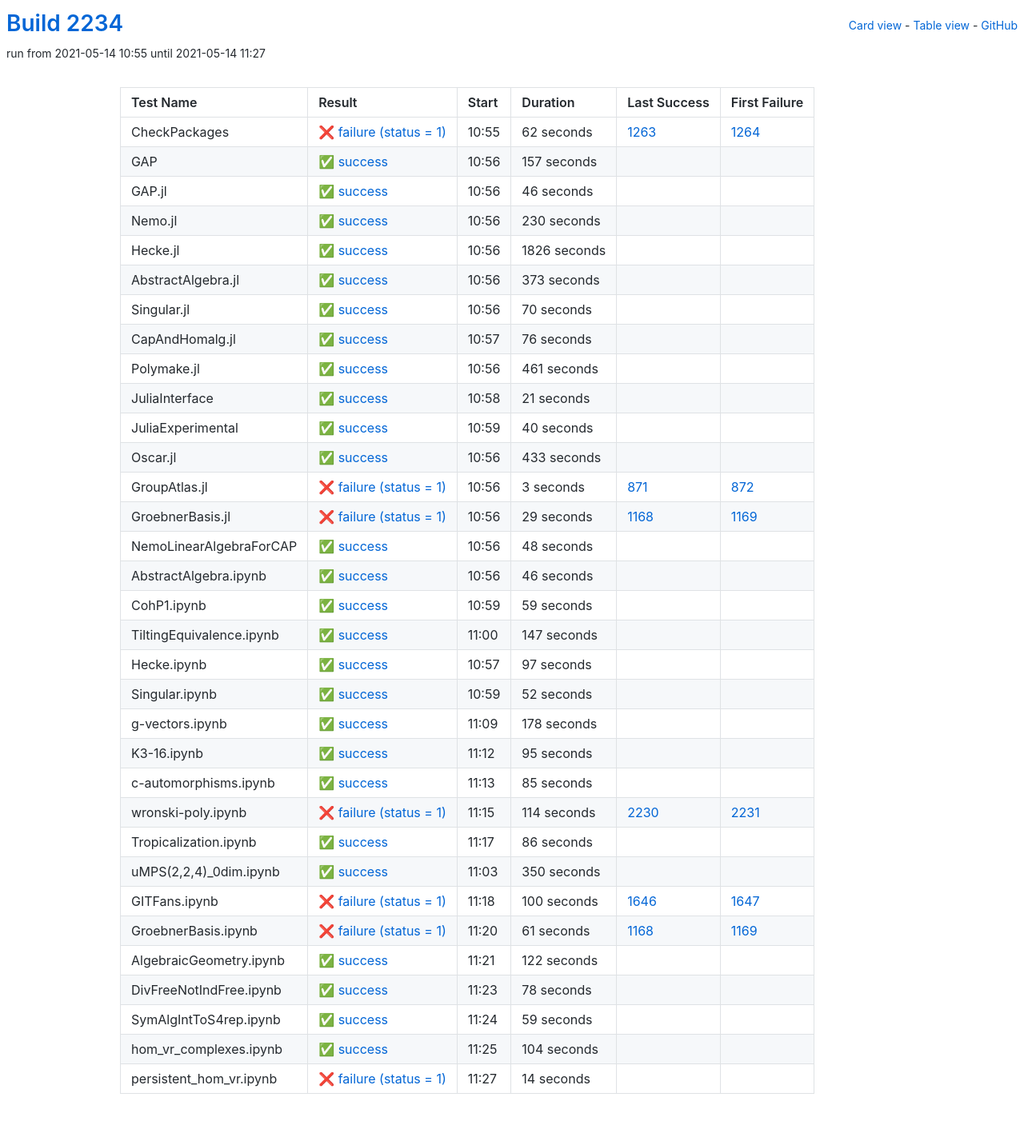
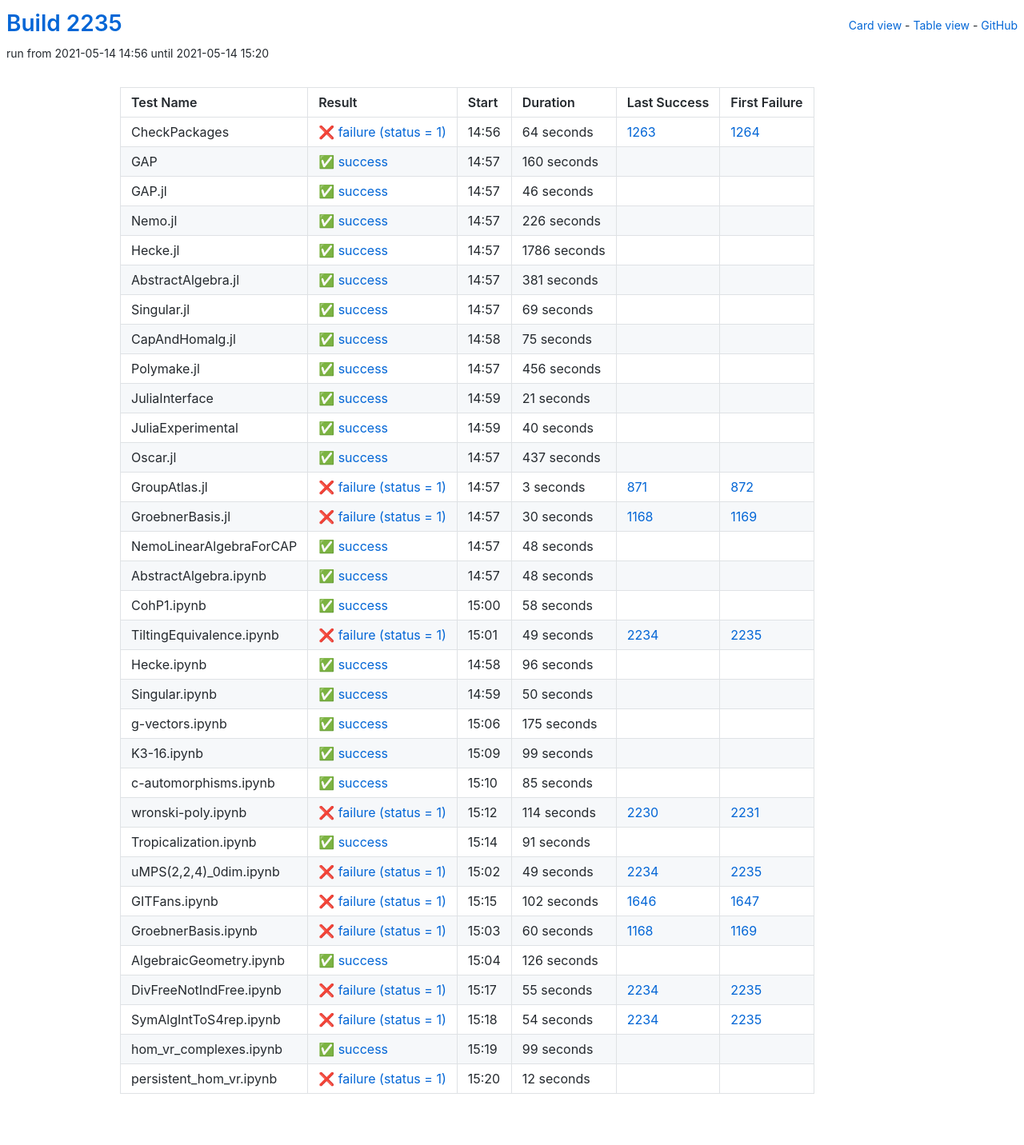
Before and after one commit to oscar-system/oscar-ci-status-stable, a Jekyll site: the page built from table.html, in a window 1280 px wide. Shown: the whole page at 80% size. Built offline with Jekyll 4.4.1, drawn with Linux system fonts in a browser that asks for light colours.

Commit message:
Build #2235

```diff
--- a/_data/ci.yml
+++ b/_data/ci.yml
@@ -1,6 +1,6 @@
 ---
-build: 2234
-build_url: https://oscarci.mathematik.uni-kl.de/job/oscar-stable/2234/
+build: 2235
+build_url: https://oscarci.mathematik.uni-kl.de/job/oscar-stable/2235/
 job: oscar-stable
 organization: oscar-system
 repo: oscar-ci-status-stable
@@ -8,32 +8,32 @@ repourl: https://github.com/oscar-system/oscar-ci-status-stable
 tests:
 - name: CheckPackages
   id: checkpackages
-  log: https://oscarci.mathematik.uni-kl.de/job/oscar-stable/2234/artifact/logs/build-2234/CheckPackages.log
-  start: 2021-05-14 10:55
+  log: https://oscarci.mathematik.uni-kl.de/job/oscar-stable/2235/artifact/logs/build-2235/CheckPackages.log
+  start: 2021-05-14 14:56
   success: false
   exitcode: 1
   status: failure
-  duration: 62
+  duration: 64
   last_success: 1263
   last_success_url: https://oscarci.mathematik.uni-kl.de/job/oscar-stable/1263/
   first_failure: 1264
   first_failure_url: https://oscarci.mathematik.uni-kl.de/job/oscar-stable/1264/
 - name: GAP
   id: gap
-  log: https://oscarci.mathematik.uni-kl.de/job/oscar-stable/2234/artifact/logs/build-2234/GAP.log
-  start: 2021-05-14 10:56
+  log: https://oscarci.mathematik.uni-kl.de/job/oscar-stable/2235/artifact/logs/build-2235/GAP.log
+  start: 2021-05-14 14:57
   success: true
   exitcode: 0
   status: success
-  duration: 157
+  duration: 160
   last_success: false
   last_success_url:
   first_failure: false
   first_failure_url:
 - name: GAP.jl
   id: gap-jl
-  log: https://oscarci.mathematik.uni-kl.de/job/oscar-stable/2234/artifact/logs/build-2234/GAP.jl.log
-  start: 2021-05-14 10:56
+  log: https://oscarci.mathematik.uni-kl.de/job/oscar-stable/2235/artifact/logs/build-2235/GAP.jl.log
+  start: 2021-05-14 14:57
   success: true
   exitcode: 0
   status: success
@@ -44,80 +44,80 @@ tests:
   first_failure_url:
 - name: Nemo.jl
   id: nemo-jl
-  log: https://oscarci.mathematik.uni-kl.de/job/oscar-stable/2234/artifact/logs/build-2234/Nemo.jl.log
-  start: 2021-05-14 10:56
+  log: https://oscarci.mathematik.uni-kl.de/job/oscar-stable/2235/artifact/logs/build-2235/Nemo.jl.log
+  start: 2021-05-14 14:57
   success: true
   exitcode: 0
   status: success
-  duration: 230
+  duration: 226
   last_success: false
   last_success_url:
   first_failure: false
   first_failure_url:
 - name: Hecke.jl
   id: hecke-jl
-  log: https://oscarci.mathematik.uni-kl.de/job/oscar-stable/2234/artifact/logs/build-2234/Hecke.jl.log
-  start: 2021-05-14 10:56
+  log: https://oscarci.mathematik.uni-kl.de/job/oscar-stable/2235/artifact/logs/build-2235/Hecke.jl.log
+  start: 2021-05-14 14:57
   success: true
   exitcode: 0
   status: success
-  duration: 1826
+  duration: 1786
   last_success: false
   last_success_url:
   first_failure: false
   first_failure_url:
 - name: AbstractAlgebra.jl
   id: abstractalgebra-jl
-  log: https://oscarci.mathematik.uni-kl.de/job/oscar-stable/2234/artifact/logs/build-2234/AbstractAlgebra.jl.log
-  start: 2021-05-14 10:56
+  log: https://oscarci.mathematik.uni-kl.de/job/oscar-stable/2235/artifact/logs/build-2235/AbstractAlgebra.jl.log
+  start: 2021-05-14 14:57
   success: true
   exitcode: 0
   status: success
-  duration: 373
+  duration: 381
   last_success: false
   last_success_url:
   first_failure: false
   first_failure_url:
 - name: Singular.jl
   id: singular-jl
-  log: https://oscarci.mathematik.uni-kl.de/job/oscar-stable/2234/artifact/logs/build-2234/Singular.jl.log
-  start: 2021-05-14 10:56
+  log: https://oscarci.mathematik.uni-kl.de/job/oscar-stable/2235/artifact/logs/build-2235/Singular.jl.log
+  start: 2021-05-14 14:57
   success: true
   exitcode: 0
   status: success
-  duration: 70
+  duration: 69
   last_success: false
   last_success_url:
   first_failure: false
   first_failure_url:
 - name: CapAndHomalg.jl
   id: capandhomalg-jl
-  log: https://oscarci.mathematik.uni-kl.de/job/oscar-stable/2234/artifact/logs/build-2234/CapAndHomalg.jl.log
-  start: 2021-05-14 10:57
+  log: https://oscarci.mathematik.uni-kl.de/job/oscar-stable/2235/artifact/logs/build-2235/CapAndHomalg.jl.log
+  start: 2021-05-14 14:58
   success: true
   exitcode: 0
   status: success
-  duration: 76
+  duration: 75
   last_success: false
   last_success_url:
   first_failure: false
   first_failure_url:
 - name: Polymake.jl
   id: polymake-jl
-  log: https://oscarci.mathematik.uni-kl.de/job/oscar-stable/2234/artifact/logs/build-2234/Polymake.jl.log
-  start: 2021-05-14 10:56
+  log: https://oscarci.mathematik.uni-kl.de/job/oscar-stable/2235/artifact/logs/build-2235/Polymake.jl.log
+  start: 2021-05-14 14:57
   success: true
   exitcode: 0
   status: success
-  duration: 461
+  duration: 456
   last_success: false
   last_success_url:
   first_failure: false
   first_failure_url:
 - name: JuliaInterface
   id: juliainterface
-  log: https://oscarci.mathematik.uni-kl.de/job/oscar-stable/2234/artifact/logs/build-2234/JuliaInterface.log
-  start: 2021-05-14 10:58
+  log: https://oscarci.mathematik.uni-kl.de/job/oscar-stable/2235/artifact/logs/build-2235/JuliaInterface.log
+  start: 2021-05-14 14:59
   success: true
   exitcode: 0
   status: success
@@ -128,8 +128,8 @@ tests:
   first_failure_url:
 - name: JuliaExperimental
   id: juliaexperimental
-  log: https://oscarci.mathematik.uni-kl.de/job/oscar-stable/2234/artifact/logs/build-2234/JuliaExperimental.log
-  start: 2021-05-14 10:59
+  log: https://oscarci.mathematik.uni-kl.de/job/oscar-stable/2235/artifact/logs/build-2235/JuliaExperimental.log
+  start: 2021-05-14 14:59
   success: true
   exitcode: 0
   status: success
@@ -140,20 +140,20 @@ tests:
   first_failure_url:
 - name: Oscar.jl
   id: oscar-jl
-  log: https://oscarci.mathematik.uni-kl.de/job/oscar-stable/2234/artifact/logs/build-2234/Oscar.jl.log
-  start: 2021-05-14 10:56
+  log: https://oscarci.mathematik.uni-kl.de/job/oscar-stable/2235/artifact/logs/build-2235/Oscar.jl.log
+  start: 2021-05-14 14:57
   success: true
   exitcode: 0
   status: success
-  duration: 433
+  duration: 437
   last_success: false
   last_success_url:
   first_failure: false
   first_failure_url:
 - name: GroupAtlas.jl
   id: groupatlas-jl
-  log: https://oscarci.mathematik.uni-kl.de/job/oscar-stable/2234/artifact/logs/build-2234/GroupAtlas.jl.log
-  start: 2021-05-14 10:56
+  log: https://oscarci.mathematik.uni-kl.de/job/oscar-stable/2235/artifact/logs/build-2235/GroupAtlas.jl.log
+  start: 2021-05-14 14:57
   success: false
   exitcode: 1
   status: failure
@@ -164,20 +164,20 @@ tests:
   first_failure_url: https://oscarci.mathematik.uni-kl.de/job/oscar-stable/872/
 - name: GroebnerBasis.jl
   id: groebnerbasis-jl
-  log: https://oscarci.mathematik.uni-kl.de/job/oscar-stable/2234/artifact/logs/build-2234/GroebnerBasis.jl.log
-  start: 2021-05-14 10:56
+  log: https://oscarci.mathematik.uni-kl.de/job/oscar-stable/2235/artifact/logs/build-2235/GroebnerBasis.jl.log
+  start: 2021-05-14 14:57
   success: false
   exitcode: 1
   status: failure
-  duration: 29
+  duration: 30
   last_success: 1168
   last_success_url: https://oscarci.mathematik.uni-kl.de/job/oscar-stable/1168/
   first_failure: 1169
   first_failure_url: https://oscarci.mathematik.uni-kl.de/job/oscar-stable/1169/
 - name: NemoLinearAlgebraForCAP
   id: nemolinearalgebraforcap
-  log: https://oscarci.mathematik.uni-kl.de/job/oscar-stable/2234/artifact/logs/build-2234/NemoLinearAlgebraForCAP.log
-  start: 2021-05-14 10:56
+  log: https://oscarci.mathematik.uni-kl.de/job/oscar-stable/2235/artifact/logs/build-2235/NemoLinearAlgebraForCAP.log
+  start: 2021-05-14 14:57
   success: true
   exitcode: 0
   status: success
@@ -188,92 +188,92 @@ tests:
   first_failure_url:
 - name: AbstractAlgebra.ipynb
   id: abstractalgebra-ipynb
-  log: https://oscarci.mathematik.uni-kl.de/job/oscar-stable/2234/artifact/logs/build-2234/AbstractAlgebra.ipynb.log
-  start: 2021-05-14 10:56
+  log: https://oscarci.mathematik.uni-kl.de/job/oscar-stable/2235/artifact/logs/build-2235/AbstractAlgebra.ipynb.log
+  start: 2021-05-14 14:57
   success: true
   exitcode: 0
   status: success
-  duration: 46
+  duration: 48
   last_success: false
   last_success_url:
   first_failure: false
   first_failure_url:
 - name: CohP1.ipynb
   id: cohp1-ipynb
-  log: https://oscarci.mathematik.uni-kl.de/job/oscar-stable/2234/artifact/logs/build-2234/CohP1.ipynb.log
-  start: 2021-05-14 10:59
+  log: https://oscarci.mathematik.uni-kl.de/job/oscar-stable/2235/artifact/logs/build-2235/CohP1.ipynb.log
+  start: 2021-05-14 15:00
   success: true
   exitcode: 0
   status: success
-  duration: 59
+  duration: 58
   last_success: false
   last_success_url:
   first_failure: false
   first_failure_url:
 - name: TiltingEquivalence.ipynb
   id: tiltingequivalence-ipynb
-  log: https://oscarci.mathematik.uni-kl.de/job/oscar-stable/2234/artifact/logs/build-2234/TiltingEquivalence.ipynb.log
-  start: 2021-05-14 11:00
+  log: https://oscarci.mathematik.uni-kl.de/job/oscar-stable/2235/artifact/logs/build-2235/TiltingEquivalence.ipynb.log
+  start: 2021-05-14 15:01
+  success: false
+  exitcode: 1
+  status: failure
+  duration: 49
+  last_success: 2234
+  last_success_url: https://oscarci.mathematik.uni-kl.de/job/oscar-stable/2234/
+  first_failure: 2235
+  first_failure_url: https://oscarci.mathematik.uni-kl.de/job/oscar-stable/2235/
+- name: Hecke.ipynb
+  id: hecke-ipynb
+  log: https://oscarci.mathematik.uni-kl.de/job/oscar-stable/2235/artifact/logs/build-2235/Hecke.ipynb.log
+  start: 2021-05-14 14:58
   success: true
   exitcode: 0
   status: success
-  duration: 147
-  last_success: false
-  last_success_url:
-  first_failure: false
-  first_failure_url:
-- name: Hecke.ipynb
-  id: hecke-ipynb
-  log: https://oscarci.mathematik.uni-kl.de/job/oscar-stable/2234/artifact/logs/build-2234/Hecke.ipynb.log
-  start: 2021-05-14 10:57
-  success: true
-  exitcode: 0
-  status: success
-  duration: 97
+  duration: 96
   last_success: false
   last_success_url:
   first_failure: false
   first_failure_url:
 - name: Singular.ipynb
   id: singular-ipynb
-  log: https://oscarci.mathematik.uni-kl.de/job/oscar-stable/2234/artifact/logs/build-2234/Singular.ipynb.log
-  start: 2021-05-14 10:59
+  log: https://oscarci.mathematik.uni-kl.de/job/oscar-stable/2235/artifact/logs/build-2235/Singular.ipynb.log
+  start: 2021-05-14 14:59
   success: true
   exitcode: 0
   status: success
-  duration: 52
+  duration: 50
   last_success: false
   last_success_url:
   first_failure: false
   first_failure_url:
 - name: g-vectors.ipynb
   id: g-vectors-ipynb
-  log: https://oscarci.mathematik.uni-kl.de/job/oscar-stable/2234/artifact/logs/build-2234/g-vectors.ipynb.log
-  start: 2021-05-14 11:09
+  log: https://oscarci.mathematik.uni-kl.de/job/oscar-stable/2235/artifact/logs/build-2235/g-vectors.ipynb.log
+  start: 2021-05-14 15:06
   success: true
   exitcode: 0
   status: success
-  duration: 178
+  duration: 175
   last_success: false
   last_success_url:
   first_failure: false
   first_failure_url:
 - name: K3-16.ipynb
   id: k3-16-ipynb
-  log: https://oscarci.mathematik.uni-kl.de/job/oscar-stable/2234/artifact/logs/build-2234/K3-16.ipynb.log
-  start: 2021-05-14 11:12
+  log: https://oscarci.mathematik.uni-kl.de/job/oscar-stable/2235/artifact/logs/build-2235/K3-16.ipynb.log
+  start: 2021-05-14 15:09
   success: true
   exitcode: 0
   status: success
-  duration: 95
+  duration: 99
   last_success: false
   last_success_url:
   first_failure: false
   first_failure_url:
 - name: c-automorphisms.ipynb
   id: c-automorphisms-ipynb
-  log: https://oscarci.mathematik.uni-kl.de/job/oscar-stable/2234/artifact/logs/build-2234/c-automorphisms.ipynb.log
-  start: 2021-05-14 11:13
+  log: https://oscarci.mathematik.uni-kl.de/job/oscar-stable/2235/artifact/logs/build-2235/c-automorphisms.ipynb.log
+  start: 2021-05-14 15:10
   success: true
   exitcode: 0
   status: success
@@ -284,8 +284,8 @@ tests:
   first_failure_url:
 - name: wronski-poly.ipynb
   id: wronski-poly-ipynb
-  log: https://oscarci.mathematik.uni-kl.de/job/oscar-stable/2234/artifact/logs/build-2234/wronski-poly.ipynb.log
-  start: 2021-05-14 11:15
+  log: https://oscarci.mathematik.uni-kl.de/job/oscar-stable/2235/artifact/logs/build-2235/wronski-poly.ipynb.log
+  start: 2021-05-14 15:12
   success: false
   exitcode: 1
   status: failure
@@ -296,108 +296,108 @@ tests:
   first_failure_url: https://oscarci.mathematik.uni-kl.de/job/oscar-stable/2231/
 - name: Tropicalization.ipynb
   id: tropicalization-ipynb
-  log: https://oscarci.mathematik.uni-kl.de/job/oscar-stable/2234/artifact/logs/build-2234/Tropicalization.ipynb.log
-  start: 2021-05-14 11:17
+  log: https://oscarci.mathematik.uni-kl.de/job/oscar-stable/2235/artifact/logs/build-2235/Tropicalization.ipynb.log
+  start: 2021-05-14 15:14
   success: true
   exitcode: 0
   status: success
-  duration: 86
+  duration: 91
   last_success: false
   last_success_url:
   first_failure: false
   first_failure_url:
 - name: uMPS(2,2,4)_0dim.ipynb
   id: umps-2-2-4-0dim-ipynb
-  log: https://oscarci.mathematik.uni-kl.de/job/oscar-stable/2234/artifact/logs/build-2234/uMPS-2-2-4-_0dim.ipynb.log
-  start: 2021-05-14 11:03
-  success: true
-  exitcode: 0
-  status: success
-  duration: 350
-  last_success: false
-  last_success_url:
-  first_failure: false
-  first_failure_url:
-- name: GITFans.ipynb
-  id: gitfans-ipynb
-  log: https://oscarci.mathematik.uni-kl.de/job/oscar-stable/2234/artifact/logs/build-2234/GITFans.ipynb.log
-  start: 2021-05-14 11:18
+  log: https://oscarci.mathematik.uni-kl.de/job/oscar-stable/2235/artifact/logs/build-2235/uMPS-2-2-4-_0dim.ipynb.log
+  start: 2021-05-14 15:02
   success: false
   exitcode: 1
   status: failure
-  duration: 100
+  duration: 49
+  last_success: 2234
+  last_success_url: https://oscarci.mathematik.uni-kl.de/job/oscar-stable/2234/
+  first_failure: 2235
+  first_failure_url: https://oscarci.mathematik.uni-kl.de/job/oscar-stable/2235/
+- name: GITFans.ipynb
+  id: gitfans-ipynb
+  log: https://oscarci.mathematik.uni-kl.de/job/oscar-stable/2235/artifact/logs/build-2235/GITFans.ipynb.log
+  start: 2021-05-14 15:15
+  success: false
+  exitcode: 1
+  status: failure
+  duration: 102
   last_success: 1646
   last_success_url: https://oscarci.mathematik.uni-kl.de/job/oscar-stable/1646/
   first_failure: 1647
   first_failure_url: https://oscarci.mathematik.uni-kl.de/job/oscar-stable/1647/
 - name: GroebnerBasis.ipynb
   id: groebnerbasis-ipynb
-  log: https://oscarci.mathematik.uni-kl.de/job/oscar-stable/2234/artifact/logs/build-2234/GroebnerBasis.ipynb.log
-  start: 2021-05-14 11:20
+  log: https://oscarci.mathematik.uni-kl.de/job/oscar-stable/2235/artifact/logs/build-2235/GroebnerBasis.ipynb.log
+  start: 2021-05-14 15:03
   success: false
   exitcode: 1
   status: failure
-  duration: 61
+  duration: 60
   last_success: 1168
   last_success_url: https://oscarci.mathematik.uni-kl.de/job/oscar-stable/1168/
   first_failure: 1169
   first_failure_url: https://oscarci.mathematik.uni-kl.de/job/oscar-stable/1169/
 - name: AlgebraicGeometry.ipynb
   id: algebraicgeometry-ipynb
-  log: https://oscarci.mathematik.uni-kl.de/job/oscar-stable/2234/artifact/logs/build-2234/AlgebraicGeometry.ipynb.log
-  start: 2021-05-14 11:21
+  log: https://oscarci.mathematik.uni-kl.de/job/oscar-stable/2235/artifact/logs/build-2235/AlgebraicGeometry.ipynb.log
+  start: 2021-05-14 15:04
   success: true
   exitcode: 0
   status: success
-  duration: 122
+  duration: 126
   last_success: false
   last_success_url:
   first_failure: false
   first_failure_url:
 - name: DivFreeNotIndFree.ipynb
   id: divfreenotindfree-ipynb
-  log: https://oscarci.mathematik.uni-kl.de/job/oscar-stable/2234/artifact/logs/build-2234/DivFreeNotIndFree.ipynb.log
-  start: 2021-05-14 11:23
+  log: https://oscarci.mathematik.uni-kl.de/job/oscar-stable/2235/artifact/logs/build-2235/DivFreeNotIndFree.ipynb.log
+  start: 2021-05-14 15:17
+  success: false
+  exitcode: 1
+  status: failure
+  duration: 55
+  last_success: 2234
+  last_success_url: https://oscarci.mathematik.uni-kl.de/job/oscar-stable/2234/
+  first_failure: 2235
+  first_failure_url: https://oscarci.mathematik.uni-kl.de/job/oscar-stable/2235/
+- name: SymAlgIntToS4rep.ipynb
+  id: symalginttos4rep-ipynb
+  log: https://oscarci.mathematik.uni-kl.de/job/oscar-stable/2235/artifact/logs/build-2235/SymAlgIntToS4rep.ipynb.log
+  start: 2021-05-14 15:18
+  success: false
+  exitcode: 1
+  status: failure
+  duration: 54
+  last_success: 2234
+  last_success_url: https://oscarci.mathematik.uni-kl.de/job/oscar-stable/2234/
+  first_failure: 2235
+  first_failure_url: https://oscarci.mathematik.uni-kl.de/job/oscar-stable/2235/
+- name: hom_vr_complexes.ipynb
+  id: hom-vr-complexes-ipynb
+  log: https://oscarci.mathematik.uni-kl.de/job/oscar-stable/2235/artifact/logs/build-2235/hom_vr_complexes.ipynb.log
+  start: 2021-05-14 15:19
   success: true
   exitcode: 0
   status: success
-  duration: 78
-  last_success: false
-  last_success_url:
-  first_failure: false
-  first_failure_url:
-- name: SymAlgIntToS4rep.ipynb
-  id: symalginttos4rep-ipynb
-  log: https://oscarci.mathematik.uni-kl.de/job/oscar-stable/2234/artifact/logs/build-2234/SymAlgIntToS4rep.ipynb.log
-  start: 2021-05-14 11:24
-  success: true
-  exitcode: 0
-  status: success
-  duration: 59
-  last_success: false
-  last_success_url:
-  first_failure: false
-  first_failure_url:
-- name: hom_vr_complexes.ipynb
-  id: hom-vr-complexes-ipynb
-  log: https://oscarci.mathematik.uni-kl.de/job/oscar-stable/2234/artifact/logs/build-2234/hom_vr_complexes.ipynb.log
-  start: 2021-05-14 11:25
-  success: true
-  exitcode: 0
-  status: success
-  duration: 104
+  duration: 99
   last_success: false
   last_success_url:
   first_failure: false
   first_failure_url:
 - name: persistent_hom_vr.ipynb
   id: persistent-hom-vr-ipynb
-  log: https://oscarci.mathematik.uni-kl.de/job/oscar-stable/2234/artifact/logs/build-2234/persistent_hom_vr.ipynb.log
-  start: 2021-05-14 11:27
+  log: https://oscarci.mathematik.uni-kl.de/job/oscar-stable/2235/artifact/logs/build-2235/persistent_hom_vr.ipynb.log
+  start: 2021-05-14 15:20
   success: false
   exitcode: 1
   status: failure
-  duration: 14
+  duration: 12
   last_success: false
   last_success_url:
   first_failure: false
```
Also changed, not shown: README.md.
